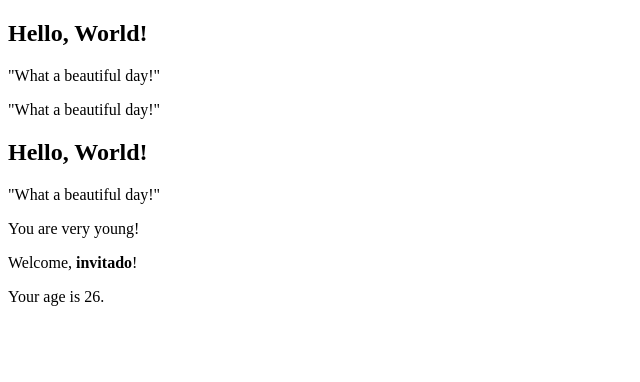
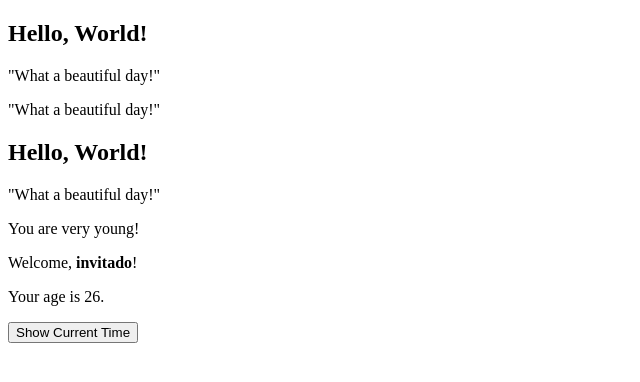
Before and after one commit to SalazarWilmer/EjerciciosDevelhope, a React (Vite) app in the folder REACT-WILMER/proyecto-vite/vite-project/: page / in a window 1280 px wide. Shown: the top 382 px of the page, without its empty margins (0-640 px from the left). Built offline with nearby package versions, Linux system fonts and the light colour scheme.

Commit message:
Ejercicio Events 27

```diff
--- a/REACT-WILMER/proyecto-vite/vite-project/src/App.jsx
+++ b/REACT-WILMER/proyecto-vite/vite-project/src/App.jsx
@@ -12,7 +12,7 @@ function App() {
       <Hello />
       <Age age={10} />
       <Welcome name={name} age={26}/>
-
+      <AlertClock />
     </div>
   );
 }
```
